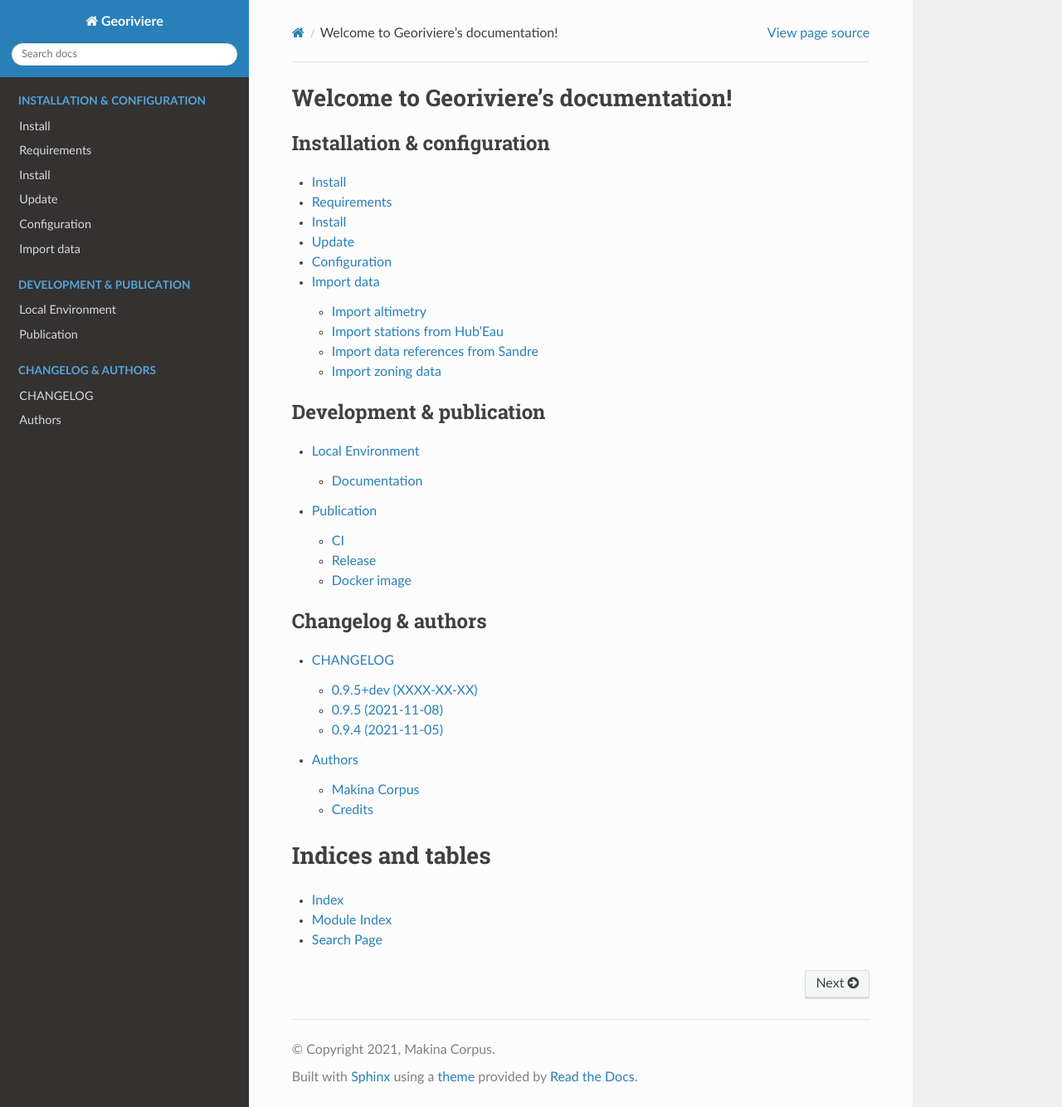
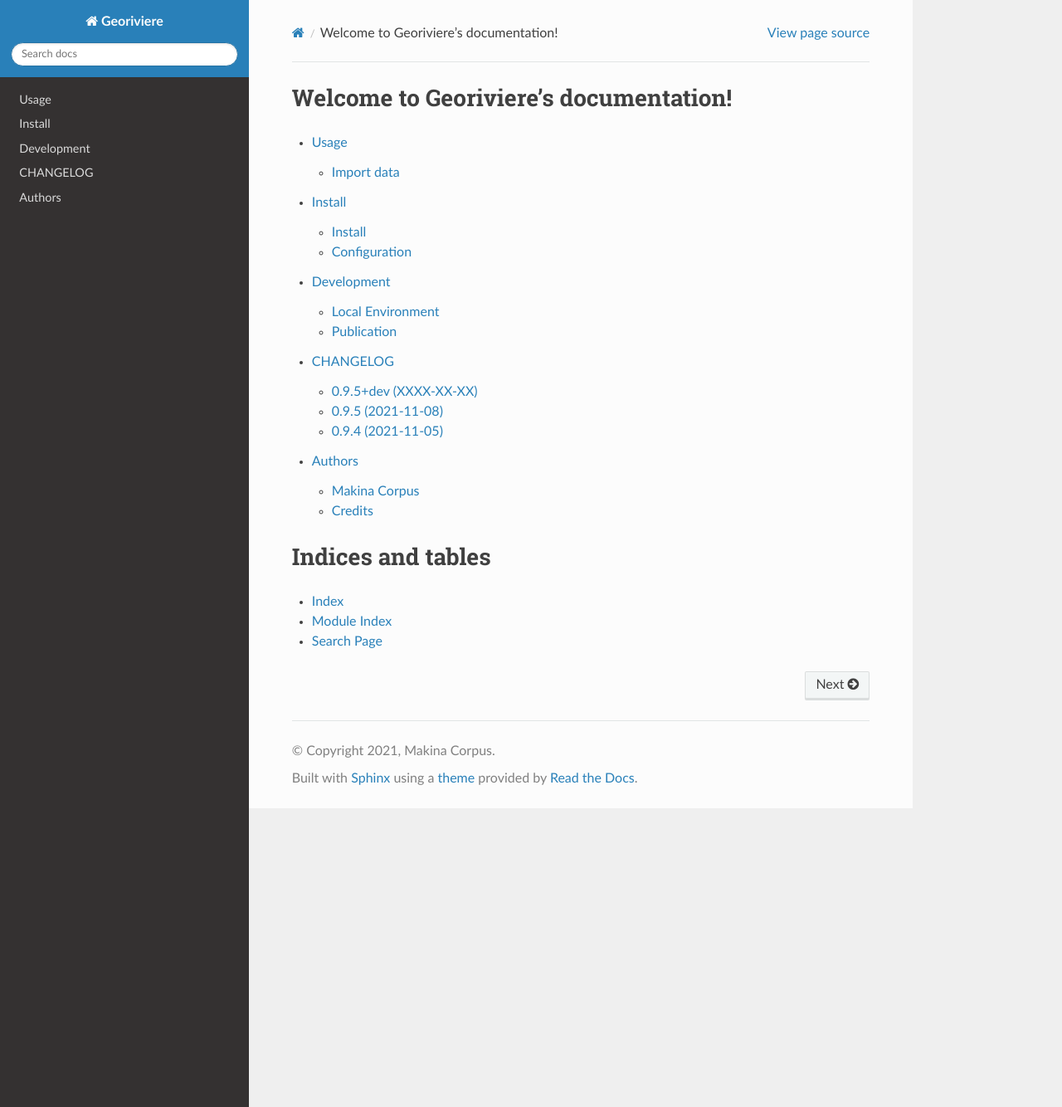
Before and after one commit to Georiviere/Georiviere-admin, a Sphinx documentation site: the page built from docs/index.rst, in a window 1280 px wide and 1334 px high. Shown: the whole window at 83% size. Built offline with Sphinx 7.4.7 and the Read the Docs theme 2.0.0, drawn with Linux system fonts in a browser that asks for light colours; the version number could not be read and is left out.

Commit message:
Add folders in doc

```diff
--- a/docs/index.rst
+++ b/docs/index.rst
@@ -1,26 +1,14 @@
 Welcome to Georiviere's documentation!
 ======================================
 
+.. _contents:
+
 .. toctree::
-    :caption: Installation & configuration
     :maxdepth: 2
 
-    install
-    configuration
-    import_data
-
-.. toctree::
-    :caption: Development & publication
-    :maxdepth: 2
-
-    development
-    publication
-
-
-.. toctree::
-    :caption: Changelog & authors
-    :maxdepth: 2
-
+    usage/index
+    install/index
+    development/index
     changelog
     authors
 
--- /dev/null
+++ b/docs/usage/index.rst
@@ -0,0 +1,7 @@
+Usage
+=====
+
+.. toctree::
+    :maxdepth: 2
+
+    import_data
```
Also changed, not shown: docs/development/index.rst (added, +8 -0 lines), docs/install/index.rst (added, +8 -0 lines), docs/development/development.rst (renamed from docs/development.rst), docs/development/publication.rst (renamed from docs/publication.rst), docs/install/configuration.rst (renamed from docs/configuration.rst), docs/install/install.rst (renamed from docs/install.rst), docs/usage/import_data.rst (renamed from docs/import_data.rst), 1 other file.
